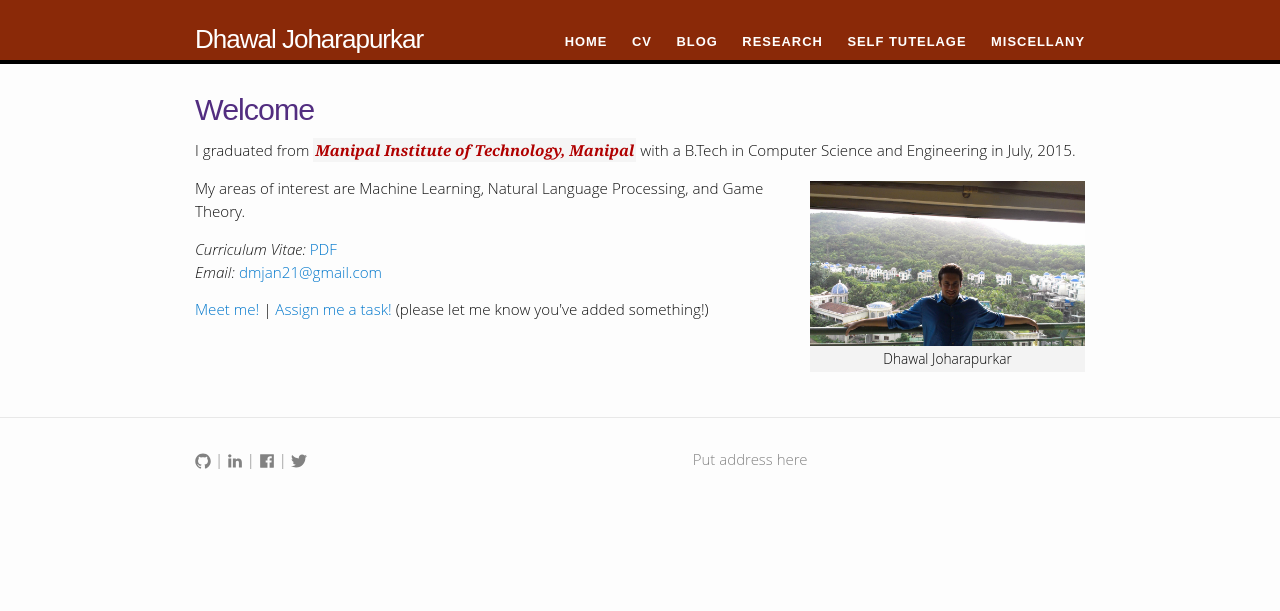
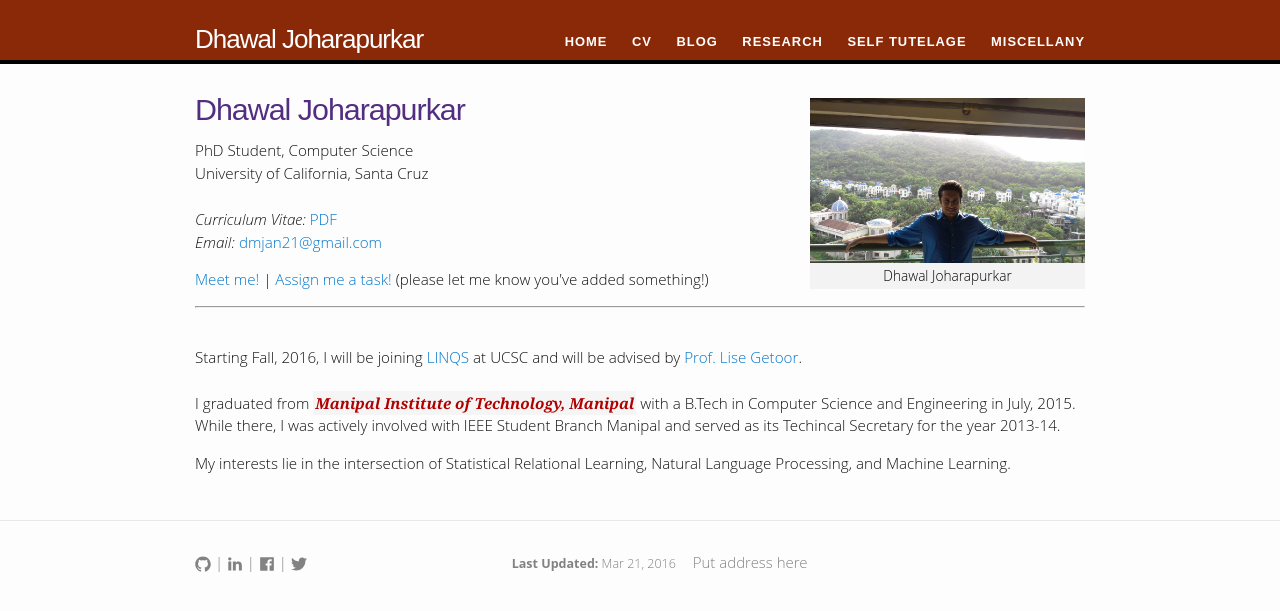
Before and after one commit to dhawaljoh/dhawaljoh.github.io, a Jekyll site: the page built from index.md, in a window 1280 px wide. Shown: the top 611 px of the page. Built offline with Jekyll 4.4.1, drawn with Linux system fonts in a browser that asks for light colours.

Commit message:
changed home, last updated, misc

```diff
--- a/_includes/footer.html
+++ b/_includes/footer.html
@@ -20,6 +20,9 @@
 
       <div class="footer-col footer-col-2">
         <ul class="social-media-list">
+        <small>
+        <b>Last Updated:</b> {{'now' | date: "%h %d, %Y"}}
+        </small>
  <!--            {% include icon-github.html username=site.github_username %} |
             {% include icon-linkedin.html username=site.linkedin_username %} |
             {% include icon-facebook.html  username=site.facebook_username %} |
--- a/index.md
+++ b/index.md
@@ -2,14 +2,18 @@
 layout: default
 ---
 
-Welcome
-====
-
-I graduated from <em><a class="tosu" href="http://www.manipal.edu" target="_blank">Manipal Institute of Technology, Manipal</a></em> with a B.Tech in Computer Science and Engineering in July, 2015.
 {% include image.html url="/images/me2.jpeg" caption="Dhawal Joharapurkar" width=275 align="right" %}
-
-My areas of interest are Machine Learning, Natural Language Processing, and Game Theory.
-
+# Dhawal Joharapurkar
+PhD Student, Computer Science <br>
+University of California, Santa Cruz <br><br>
 <em>Curriculum Vitae: </em><a href="files/CV_new.pdf" target="_blank">PDF</a><br>
 <em>Email: </em><a href="mailto:{{ site.email }}">{{ site.email }}</a><br>
 <p><a href="http://doodle.com/dhawaljoh" target="_blank">Meet me!</a> | <a href="http://flask.io/yoUm1" target="_blank">Assign me a task!</a> (please let me know you've added something!)</p>
+
+- - -
+<br>
+
+Starting Fall, 2016, I will be joining <a href="https://linqs.soe.ucsc.edu/" target="_blank">LINQS</a> at UCSC and will be advised by <a href="https://getoor.soe.ucsc.edu/" target="_blank">Prof. Lise Getoor</a>. <br><br>
+I graduated from <em><a class="tosu" href="http://www.manipal.edu" target="_blank">Manipal Institute of Technology, Manipal</a></em> with a B.Tech in Computer Science and Engineering in July, 2015. While there, I was actively involved with IEEE Student Branch Manipal and served as its Techincal Secretary for the year 2013-14.
+
+My interests lie in the intersection of Statistical Relational Learning, Natural Language Processing, and Machine Learning.
```
Also changed, not shown: miscellany/study-material.md (+7 -1 lines).
